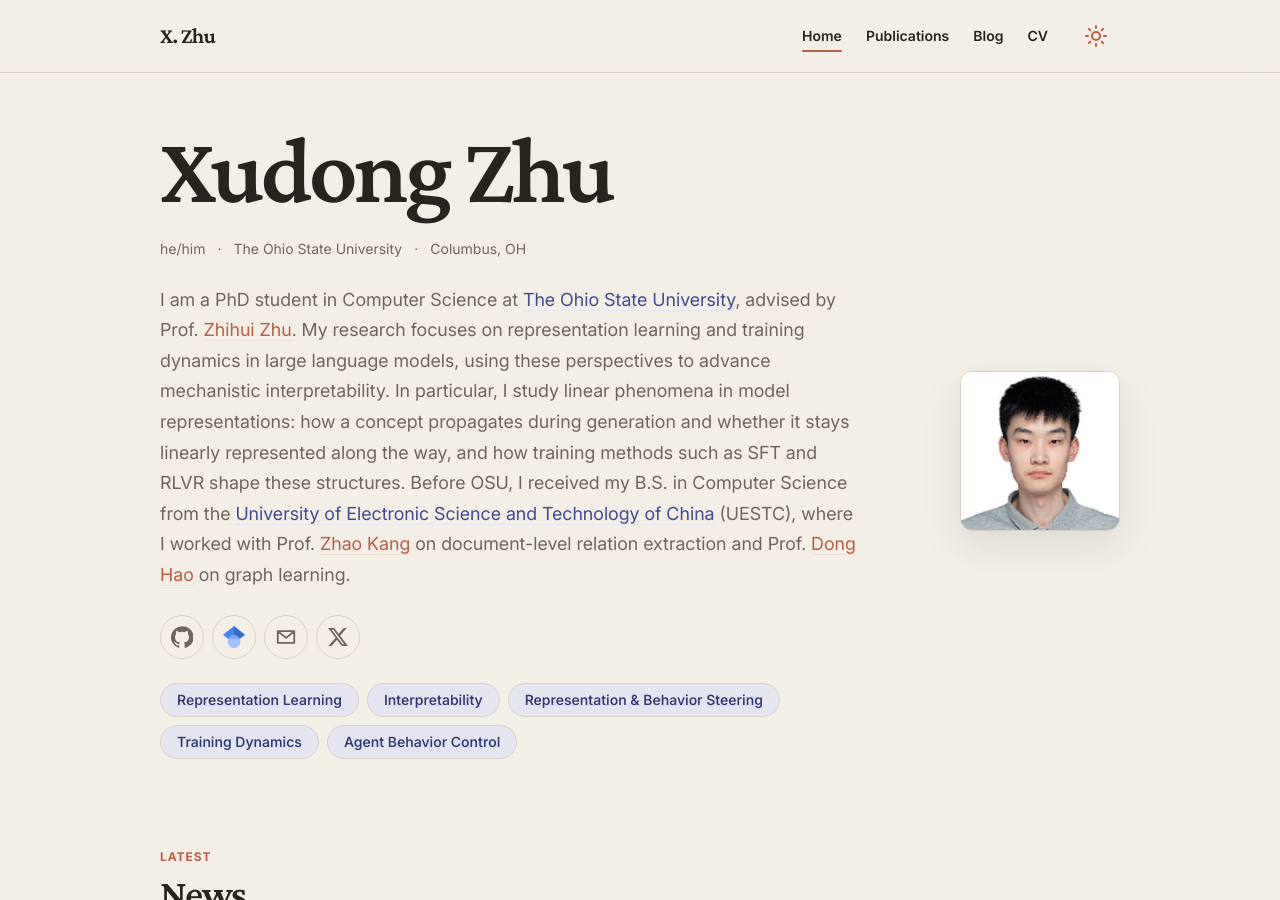
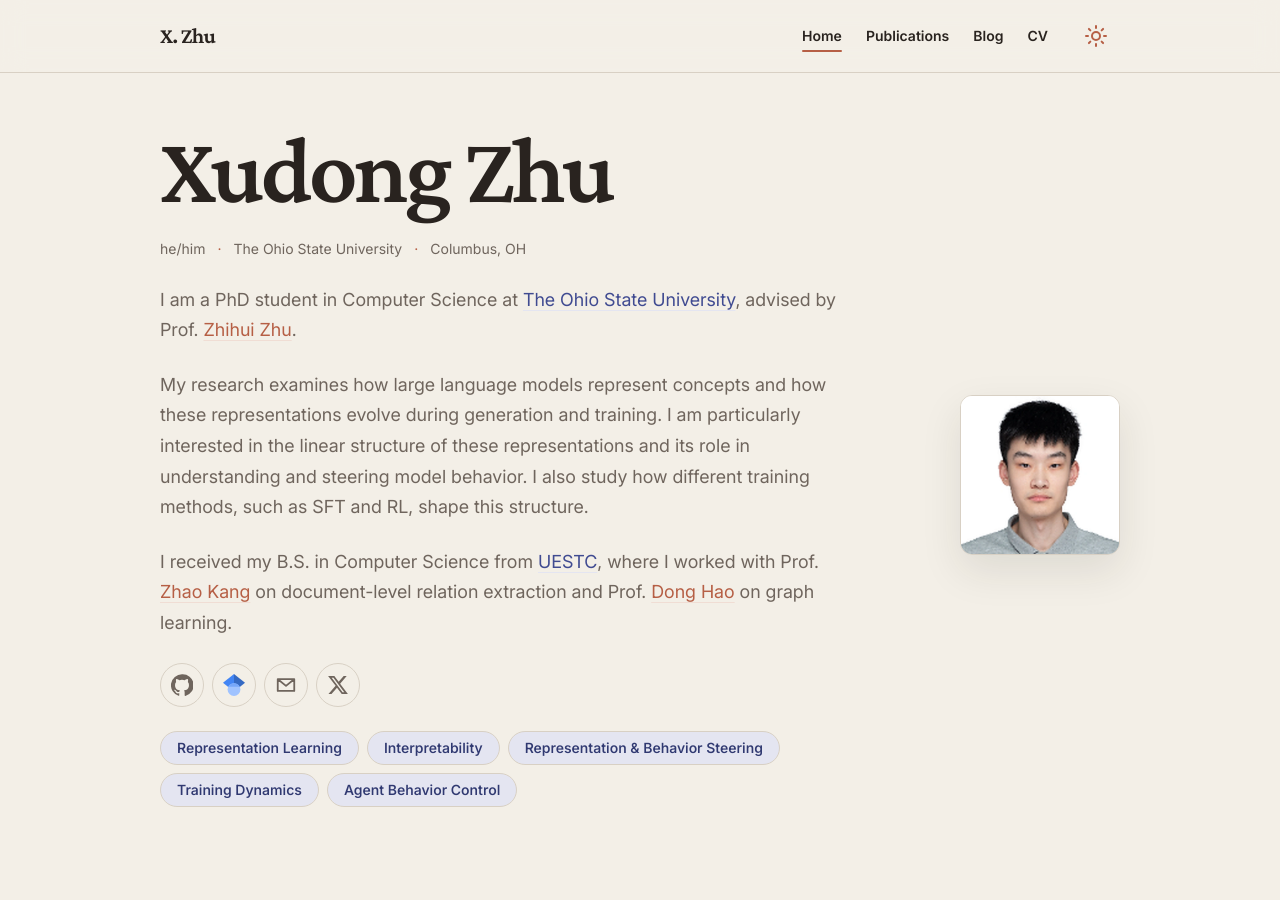
Before and after one commit to xzAscC/xzAscC.github.io, a Jekyll site: the page built from _pages/about.md, in a window 1280 px wide and 900 px high. Built offline with Jekyll 4.4.1, drawn with Linux system fonts in a browser that asks for light colours.

Commit message:
Clarify homepage biography and shorten PDF CV introduction

```diff
--- a/_data/cv.json
+++ b/_data/cv.json
@@ -3,7 +3,7 @@
     "name": "Xudong Zhu",
     "email": "zhu.3944@osu.edu",
     "website": "https://xudongzhu.com",
-    "summary": "I am a PhD student in Computer Science at The Ohio State University, advised by Prof. Zhihui Zhu. My research focuses on representation learning and training dynamics in large language models, using these perspectives to advance mechanistic interpretability. In particular, I study linear phenomena in model representations: how a concept propagates during generation and whether it stays linearly represented along the way, and how training methods such as SFT and RLVR shape these structures. Before OSU, I received my B.S. in Computer Science from the University of Electronic Science and Technology of China (UESTC), where I worked with Prof. Zhao Kang on document-level relation extraction and Prof. Dong Hao on graph learning.",
+    "summary": "My research examines how large language models represent concepts and how these representations evolve during generation and training. I focus on their linear structure, how training reshapes it, and its role in understanding and steering model behavior.",
     "location": {
       "address": "Columbus, OH",
       "postalCode": "43210",
--- a/_includes/cv-template.html
+++ b/_includes/cv-template.html
@@ -8,7 +8,7 @@
       <p class="section-label">Curriculum Vitae</p>
       <h2>{{ cv.basics.name }}</h2>
       {% assign home_page = site.pages | where: "url", "/" | first %}
-      {% if home_page.intro %}<p class="cv-header__summary">{{ home_page.intro | markdownify | remove: "<p>" | remove: "</p>" | strip }}</p>{% endif %}
+      {% if home_page.intro %}<div class="cv-header__summary">{{ home_page.intro | markdownify }}</div>{% endif %}
     </div>
 
     <div class="cv-header__details">
--- a/_layouts/single.html
+++ b/_layouts/single.html
@@ -15,7 +15,7 @@ layout: default
           {% if site.author.location %}<span>{{ site.author.location }}</span>{% endif %}
         </p>
         {% if page.intro %}
-          <p class="site-hero__lead">{{ page.intro | markdownify | remove: "<p>" | remove: "</p>" }}</p>
+          <div class="site-hero__lead">{{ page.intro | markdownify }}</div>
         {% endif %}
 
         <nav class="social-links" aria-label="Social links">
--- a/_pages/about.md
+++ b/_pages/about.md
@@ -2,14 +2,16 @@
 permalink: /
 title: ""
 author_profile: true
-intro: >-
+intro: |
   I am a PhD student in Computer Science at [The Ohio State University](https://www.osu.edu/), advised by
-  Prof. [Zhihui Zhu](https://zhihuizhu.github.io/){: .link--person }. My research focuses on
-  representation learning and training dynamics in large language models, using these perspectives
-  to advance mechanistic interpretability. In particular, I study linear phenomena in model representations:
-  how a concept propagates during generation and whether it stays linearly represented along the way, and how
-  training methods such as SFT and RLVR shape these structures. Before OSU, I received my B.S. in Computer Science from the
-  [University of Electronic Science and Technology of China](https://en.uestc.edu.cn/) (UESTC), where I worked with
+  Prof. [Zhihui Zhu](https://zhihuizhu.github.io/){: .link--person }.
+
+  My research examines how large language models represent concepts and how these representations evolve during
+  generation and training. I am particularly interested in the linear structure of these representations and its
+  role in understanding and steering model behavior. I also study how different training methods, such as SFT and RL,
+  shape this structure.
+
+  I received my B.S. in Computer Science from [UESTC](https://en.uestc.edu.cn/), where I worked with
   Prof. [Zhao Kang](https://scholar.google.com/citations?user=T_yCaN4AAAAJ&hl=en){: .link--person } on document-level
   relation extraction and Prof. [Dong Hao](https://scholar.google.com/citations?user=aUBGG_sAAAAJ&hl=en){: .link--person } on graph learning.
 interests:
```
Also changed, not shown: _tests/structural_content_test.rb (+5 -5 lines), 1 other file.
